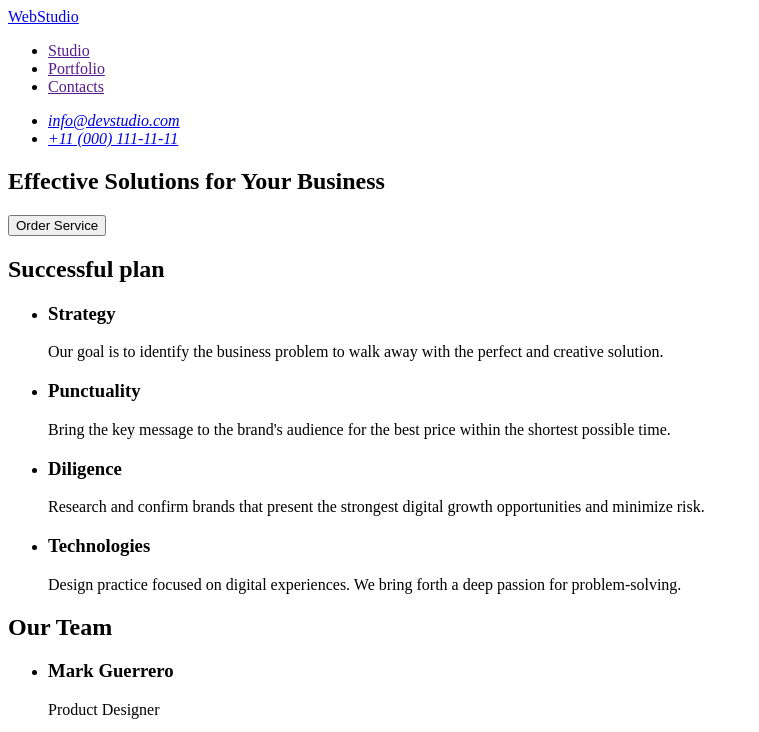
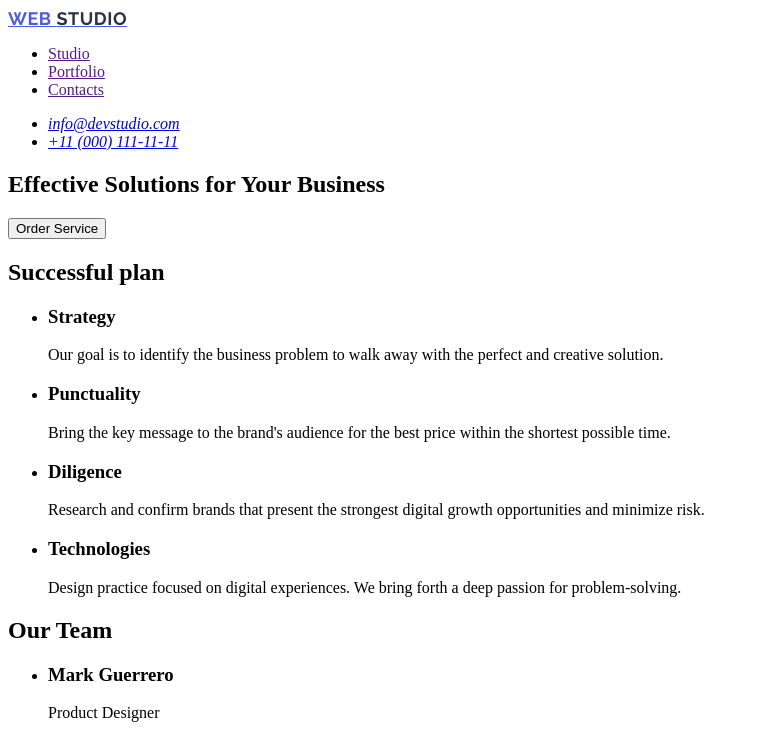
Before and after one commit to Sawa002/goit-markup-hw-02, a plain HTML site: page index.html in a window 1280 px wide. Shown: the top 732 px of the page, without its empty margins (0-759 px from the left). Drawn offline with Linux system fonts and the light colour scheme.

Commit message:
add index.html

```diff
--- a/css/styles.css
+++ b/css/styles.css
@@ -1,2 +1,18 @@
-.font-family:"Raleway", sans-serif;
-.font-family: 'Roboto', sans-serif;
+.body{
+    font-family: "Roboto", sans-serif;
+    color: #434455;
+    background-color: #FFFFFF;
+}
+.logo{
+    font-family: "Raleway", sans-serif;
+font-weight: 700;
+font-size: 18px;
+line-height: 1.17;
+letter-spacing: 0.03em;
+text-transform: uppercase;
+color: #4d5ae5;
+}
+
+.logo-span{
+color: #2e2f42;
+}
--- a/index.html
+++ b/index.html
@@ -12,7 +12,7 @@
 <body>
 <header>
     <nav>
-    <a href="./index.html">WebStudio </a>
+    <a href="./index.html" class="logo"> Web <span class="logo-span">Studio</span> </a>
     <ul>
         <li> <a href="">Studio</a> </li>
         <li> <a href=""> Portfolio</a> </li>
```
